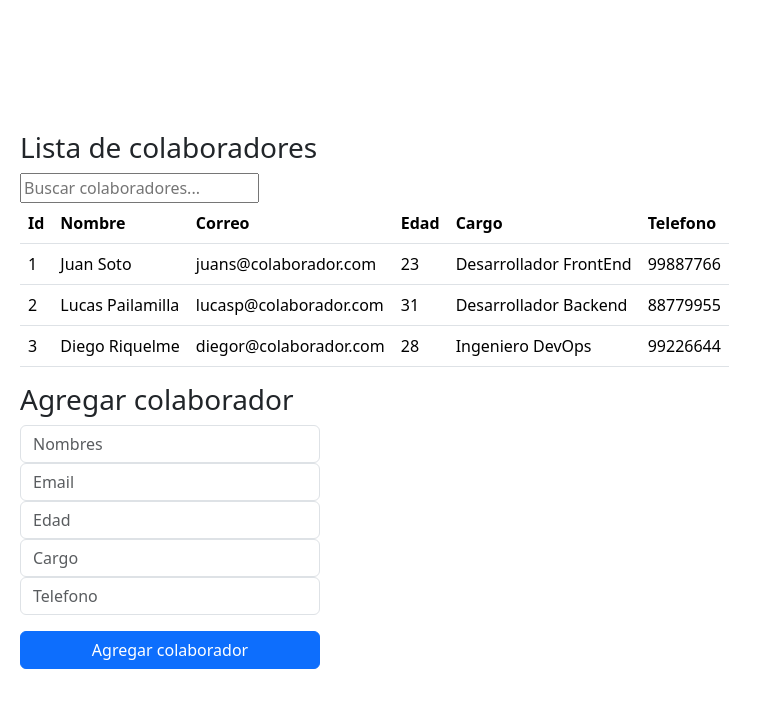
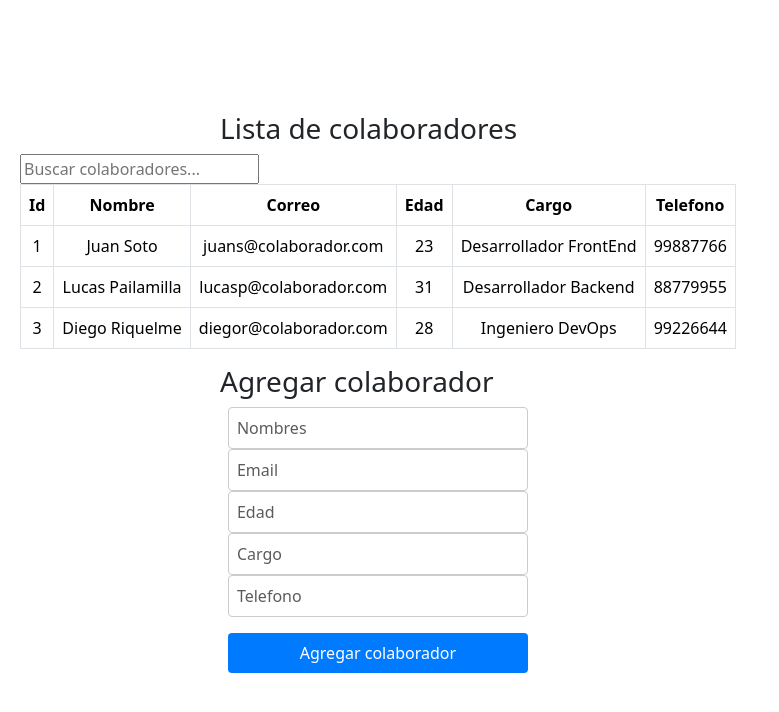
Before and after one commit to javier-gonzalez-777/Renderizacion-Dinamica, a React (Vite) app: page / in a window 1280 px wide. Shown: the top 712 px of the page, without its empty margins (0-779 px from the left). Built offline with nearby package versions, Linux system fonts and the light colour scheme.

Commit message:
Se agregan estilos a la tabla y elementos en general

```diff
--- a/src/App.css
+++ b/src/App.css
@@ -1,4 +1,3 @@
-/*
 #root {
   max-width: 1280px;
   margin: 0 auto;
@@ -6,43 +5,7 @@
   text-align: center;
 }
 
-.logo {
-  height: 6em;
-  padding: 1.5em;
-  will-change: filter;
-  transition: filter 300ms;
-}
-.logo:hover {
-  filter: drop-shadow(0 0 2em #646cffaa);
-}
-.logo.react:hover {
-  filter: drop-shadow(0 0 2em #61dafbaa);
-}
-
-@keyframes logo-spin {
-  from {
-    transform: rotate(0deg);
-  }
-  to {
-    transform: rotate(360deg);
-  }
-}
-
-@media (prefers-reduced-motion: no-preference) {
-  a:nth-of-type(2) .logo {
-    animation: logo-spin infinite 20s linear;
-  }
-}
-
-.card {
-  padding: 2em;
-}
-
-.read-the-docs {
-  color: #888;
-}
-*/
-/* .error {
+.error {
   padding: 10px;
   color: white;
   background-color: red;
@@ -56,9 +19,12 @@
   background-color: rgb(18, 241, 22);
   text-align: center;
   font-weight: bold;
-  border-radius: 10px;
+  border-radius: 10px;
 }
-.formulario{
+.formulario {
   width: 150px;
+}
 
-} */
+.indice {
+  margin: 0;
+}
--- a/src/App.jsx
+++ b/src/App.jsx
@@ -1,8 +1,8 @@
-import React, { useState } from 'react';
-import Datos from './BaseColaboradores';
-import Listado from './components/Listado';
-import Buscador from './components/Buscador';
-import Formulario from './components/Formulario';
+import React, { useState } from "react";
+import Datos from "./BaseColaboradores";
+import Listado from "./components/Listado";
+import Buscador from "./components/Buscador";
+import Formulario from "./components/Formulario";
 
 const App = () => {
   const [listaUsuarios, setListaUsuarios] = useState(Datos);
@@ -16,14 +16,16 @@ const App = () => {
 
   return (
     <>
-
-    <div className="contenedor">
-    <h3>Lista de colaboradores</h3>
-      <Buscador datos={listaUsuarios} setFiltroColaboradores={setFiltroColaboradores} />
-      <Listado datos={filtroColaboradores} />
-      <h3>Agregar colaborador</h3>
-      <Formulario agregarColaborador={agregarColaborador} />
-    </div>
+      <div className="contenedor">
+        <h3 className="indice">Lista de colaboradores</h3>
+        <Buscador
+          datos={listaUsuarios}
+          setFiltroColaboradores={setFiltroColaboradores}
+        />
+        <Listado datos={filtroColaboradores} />
+        <h3>Agregar colaborador</h3>
+        <Formulario agregarColaborador={agregarColaborador} />
+      </div>
     </>
   );
 };
--- a/src/components/Listado.jsx
+++ b/src/components/Listado.jsx
@@ -1,36 +1,47 @@
 import React from "react";
-//import { Datos } from "../BaseColaboradores";
+import Table from "react-bootstrap/Table";
 
 const Listado = (props) => {
   const { datos } = props;
- // console.log("arreglo Listado:", datos);
 
   return (
     <>
-      <table className="table">
+      <Table className="dark table-bordered">
         <thead>
           <tr>
-            <th scope="col">Id</th>
-            <th scope="col">Nombre</th>
-            <th scope="col">Correo</th>
-            <th scope="col">Edad</th>
-            <th scope="col">Cargo</th>
-            <th scope="col">Telefono</th>
+            <th scope="col" className="text-center align-middle">
+              Id
+            </th>
+            <th scope="col" className="text-center align-middle">
+              Nombre
+            </th>
+            <th scope="col" className="text-center align-middle">
+              Correo
+            </th>
+            <th scope="col" className="text-center align-middle">
+              Edad
+            </th>
+            <th scope="col" className="text-center align-middle">
+              Cargo
+            </th>
+            <th scope="col" className="text-center align-middle">
+              Telefono
+            </th>
           </tr>
         </thead>
         <tbody>
           {datos.map((objeto, index) => (
-            <tr key={index} id={index}>
-              <td>{objeto.id}</td>
-              <td>{objeto.nombre}</td>
-              <td>{objeto.email}</td>
-              <td>{objeto.edad}</td>
-              <td>{objeto.cargo}</td>
-              <td>{objeto.telefono}</td>
+            <tr key={index}>
+              <td className="text-center align-middle">{objeto.id}</td>
+              <td className="text-center align-middle">{objeto.nombre}</td>
+              <td className="text-center align-middle">{objeto.email}</td>
+              <td className="text-center align-middle">{objeto.edad}</td>
+              <td className="text-center align-middle">{objeto.cargo}</td>
+              <td className="text-center align-middle">{objeto.telefono}</td>
             </tr>
           ))}
         </tbody>
-      </table>
+      </Table>
     </>
   );
 };
--- a/src/index.css
+++ b/src/index.css
@@ -13,14 +13,14 @@
   -moz-osx-font-smoothing: grayscale;
 }
 
-a {
+/* a {
   font-weight: 500;
   color: #646cff;
   text-decoration: inherit;
 }
 a:hover {
   color: #535bf2;
-}
+} */
 
 body {
   margin: 0;
@@ -81,17 +81,47 @@ button:focus-visible {
   background-color: rgb(18, 241, 22);
   text-align: center;
   font-weight: bold;
-  border-radius: 10px;
+  border-radius: 10px;
 }
-.formulario{
-  width: 300px;
-  /* border: 2px solid red; */
+
+.formulario {
+  max-width: 400px;
+  margin: 0 auto;
 }
-.contenedor{
+
+.form-group {
+  margin-bottom: 15px;
+}
+
+.form-control {
+  width: 100%;
+  padding: 8px;
+  border: 1px solid #ccc;
+  border-radius: 4px;
+}
+
+.btn-primary {
+  padding: 8px 16px;
+  background-color: #007bff;
+  color: #fff;
+  border: none;
+  border-radius: 4px;
+  cursor: pointer;
+}
+
+.btn-primary:hover {
+  background-color: #0056b3;
+}
+
+.contenedor {
   display: flex;
   flex-direction: column;
   padding-left: 20px;
 }
-.btn{
+.btn {
   width: 300px;
 }
+
+h3 {
+  margin-left: 200px;
+}
```
